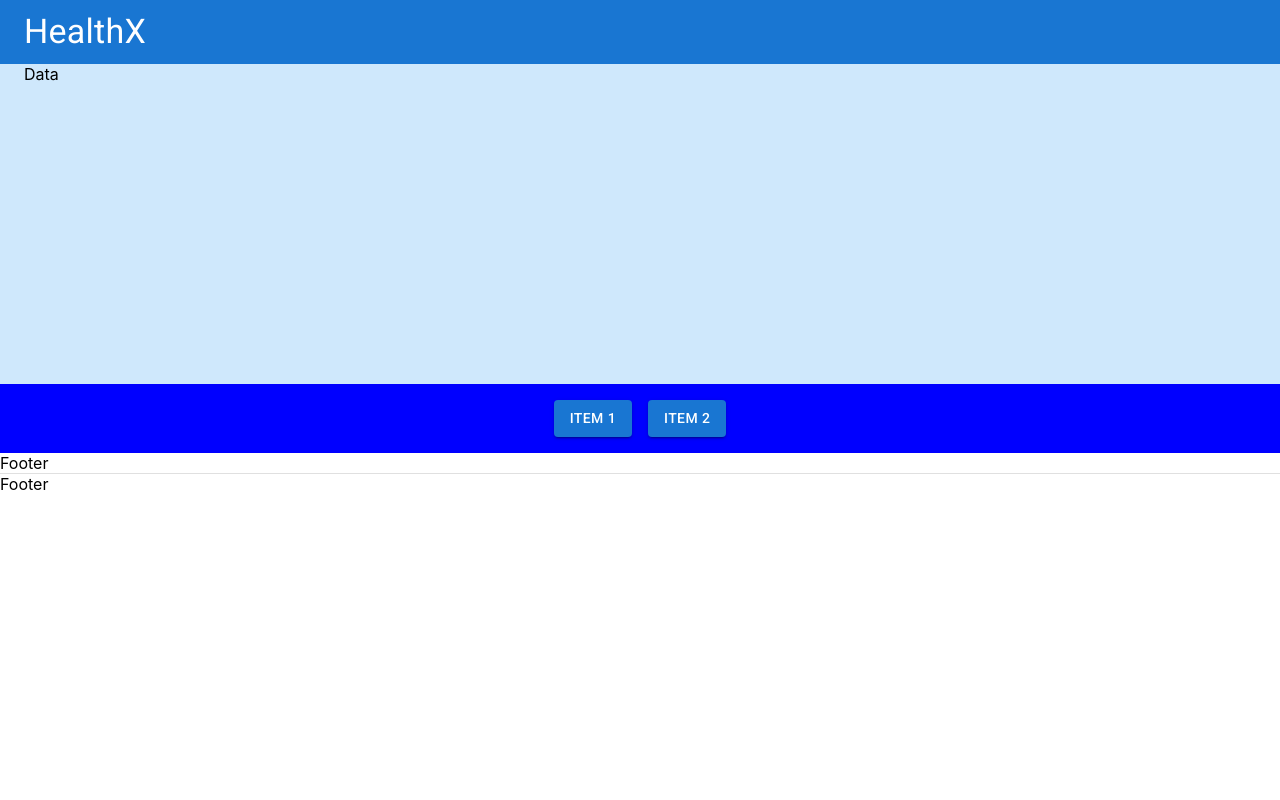
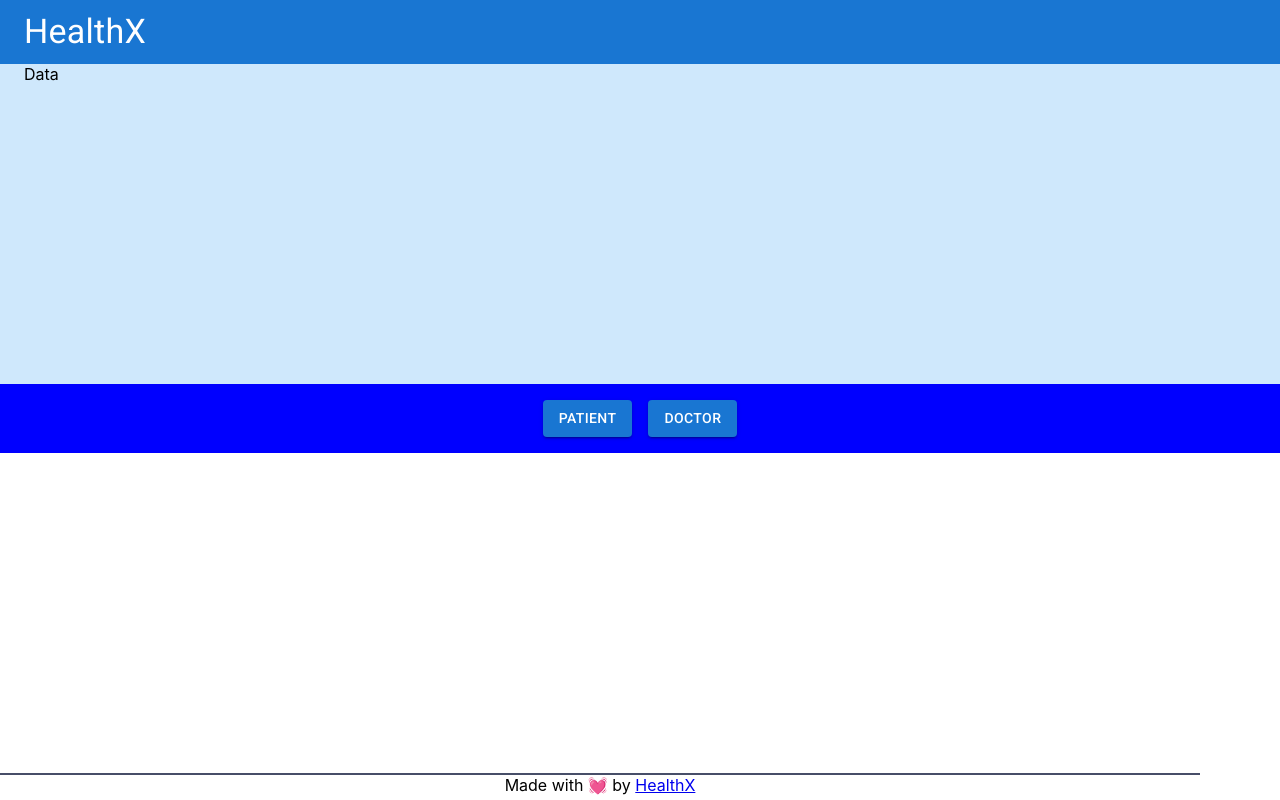
Before and after one commit to the3plet/HealthX, a React (Create React App) app in the folder frontend/: page / in a window 1280 px wide. Built offline with nearby package versions, Linux system fonts and the light colour scheme.

Commit message:
Popup added

```diff
--- a/frontend/src/Pages/Home.jsx
+++ b/frontend/src/Pages/Home.jsx
@@ -1,22 +1,75 @@
-import React from 'react';
+import React, { useState } from 'react';
 import Container from "@mui/material/Container";
 import Box from "@mui/material/Box";
 import Button from "@mui/material/Button";
 import { Stack } from '@mui/system';
+import TextField from "@mui/material/TextField";
+import Dialog from "@mui/material/Dialog";
+import DialogActions from "@mui/material/DialogActions";
+import DialogContent from "@mui/material/DialogContent";
+import DialogContentText from "@mui/material/DialogContentText";
+import DialogTitle from "@mui/material/DialogTitle";
 
 
 const Home = () => {
+  const [dialogOpen,setDialogOpen]=useState(false)
+   const handleLoginClick = () => {
+     setDialogOpen(true);
+   };
+
+   const handleClose = () => {
+     setDialogOpen(false);
+   };
   return (
     <>
       <Container maxWidth="false" sx={{ bgcolor: "#cfe8fc", height: "40vh" }}>
         Data
       </Container>
       <Box sx={{ backgroundColor: "Blue" }}>
-        <Stack direction="row" spacing={2} sx={{py:2, display:"flex", justifyContent:"center"}}>
-          <Button variant="contained">Item 1</Button>
-          <Button variant="contained">Item 2</Button>
+        <Stack
+          direction="row"
+          spacing={2}
+          sx={{ py: 2, display: "flex", justifyContent: "center" }}
+        >
+          <Button variant="contained" onClick={handleLoginClick}>
+            Patient
+          </Button>
+          <Button variant="contained" onClick={handleLoginClick}>
+            Doctor
+          </Button>
         </Stack>
       </Box>
+
+      <Dialog open={dialogOpen} onClose={handleClose}>
+        <DialogTitle>HealthX Login</DialogTitle>
+        <DialogContent>
+          <DialogContentText>
+            Use your registered Email id and Password
+          </DialogContentText>
+          <TextField
+            autoFocus
+            margin="dense"
+            id="email"
+            label="Email"
+            type="email"
+            fullWidth
+            variant="outlined"
+          />
+          <TextField
+            autoFocus
+            margin="dense"
+            id="password"
+            label="Password"
+            type="password"
+            fullWidth
+            variant="outlined"
+          />
+        </DialogContent>
+        <DialogActions>
+          <Button onClick={handleClose}>Cancel</Button>
+          <Button onClick={handleClose}>Login</Button>
+        </DialogActions>
+      </Dialog>
     </>
   );
 }
--- a/frontend/src/components/Footer.jsx
+++ b/frontend/src/components/Footer.jsx
@@ -1,14 +1,21 @@
-import { Divider } from '@mui/material'
-import React from 'react'
+import { Container } from "@mui/material";
+import React from "react";
 
 const Footer = () => {
   return (
-    <>
-    <div>Footer</div>
-    <Divider/>
-    <div>Footer</div>
-    </>
-  )
-}
+    <Container
+      sx={{
+        borderTop: "2px solid #474E68 ",
+        position: "absolute",
+        bottom: 5,
 
-export default Footer
+        textAlign: "center",
+      }}
+    >
+      Made with 💓 by{" "}
+      <a href="https://github.com/shinjith-dev/HealthX">HealthX</a>
+    </Container>
+  );
+};
+
+export default Footer;
```
